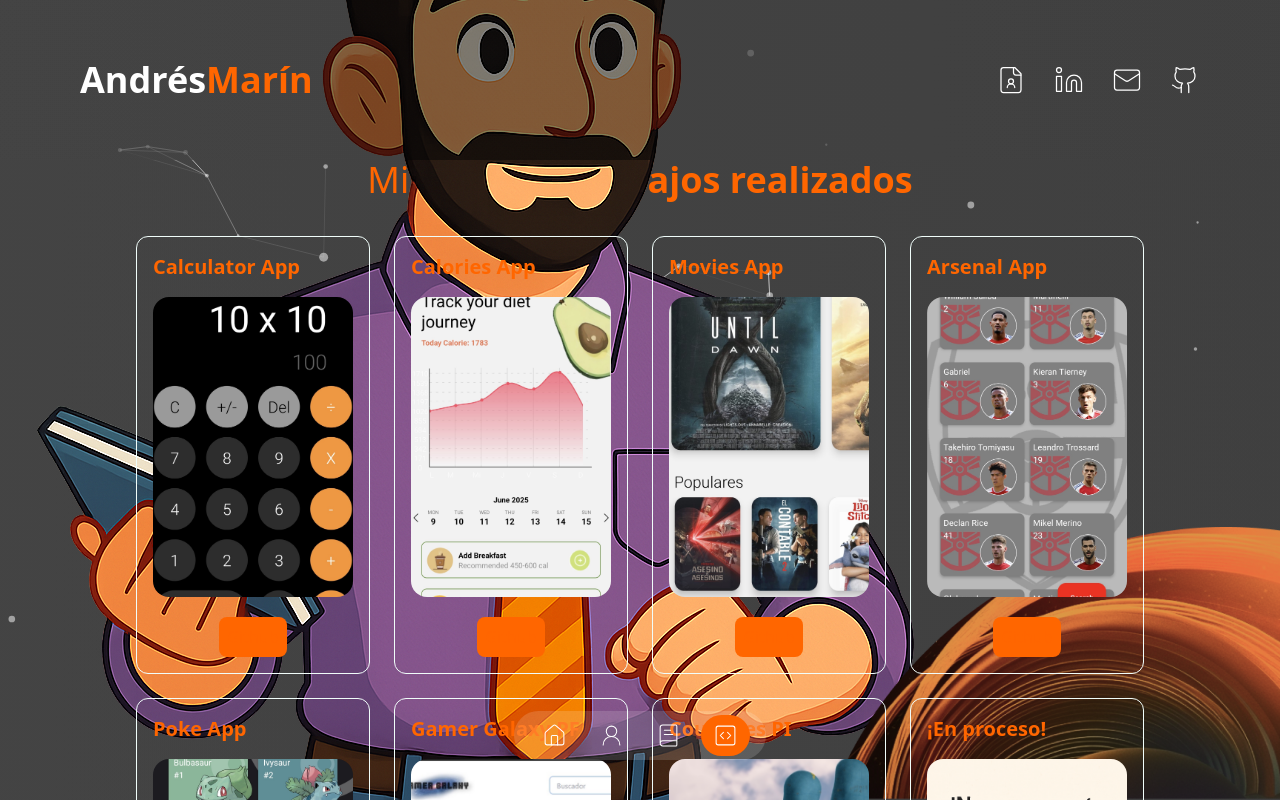
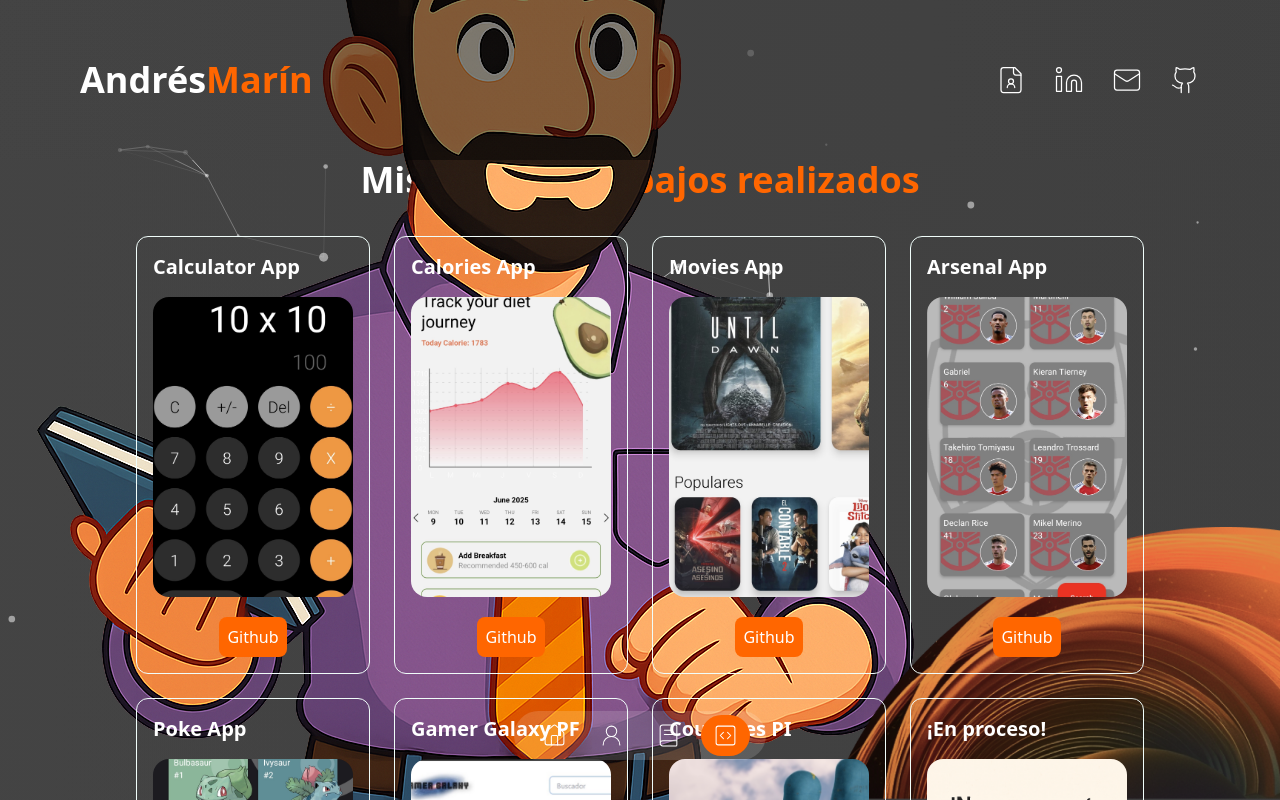
Before and after one commit to andresmarincelis/portfolio, a Next.js app: page /portfolio in a window 1280 px wide. Shown: the top 800 px of the page. Built offline with nearby package versions, Linux system fonts and the light colour scheme.

Commit message:
Third Commit

```diff
--- a/app/(routes)/portfolio/page.tsx
+++ b/app/(routes)/portfolio/page.tsx
@@ -15,12 +15,12 @@
       <CircleImage />
 
       <div className="flex flex-col justify-center h-full">
-        <h1 className="text-2xl leading-tight text-center md:text-4xl md:mb-5">
+        <h1 className="text-2xl leading-tight text-center md:text-4xl md:mb-5 text-white font-bold">
           Mis últimos
           <span className="text-secondary font-bold"> trabajos realizados</span>
         </h1>
 
-        <div className="relative z-10 grid max-w-5xl gap-6 mx-auto mt-4 sm:grid-cols-2 md:grid-cols-4">
+        <div className="relative z-10 grid max-w-5xl gap-6 mx-auto mt-4 sm:grid-cols-2 md:grid-cols-4 text-white">
           {dataPortfolio.map((data) => (
             <PortfolioBox key={data.id} data={data} />
           ))}
--- a/components/SliderServices.tsx
+++ b/components/SliderServices.tsx
@@ -26,7 +26,7 @@
         clickable: true,
       }}
       modules={[Pagination]}
-      className="h-[280px] md:h-[340px] w-[270px] md:w-[600px]"
+      className="h-[280px] md:h-[340px] w-[270ox] md:w-[550px]"
     >
       {serviceData.map((item, index) => (
         <SwiperSlide key={index}>
```
